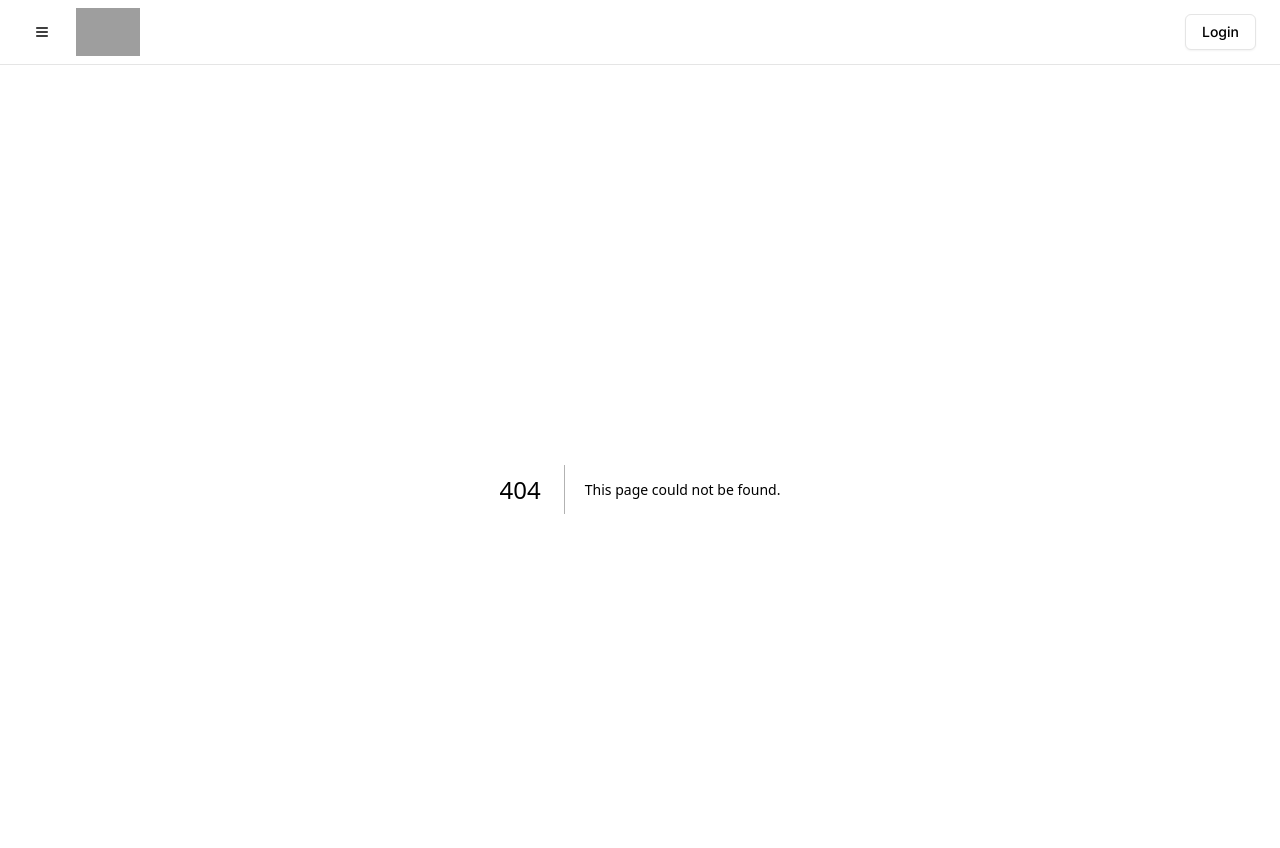
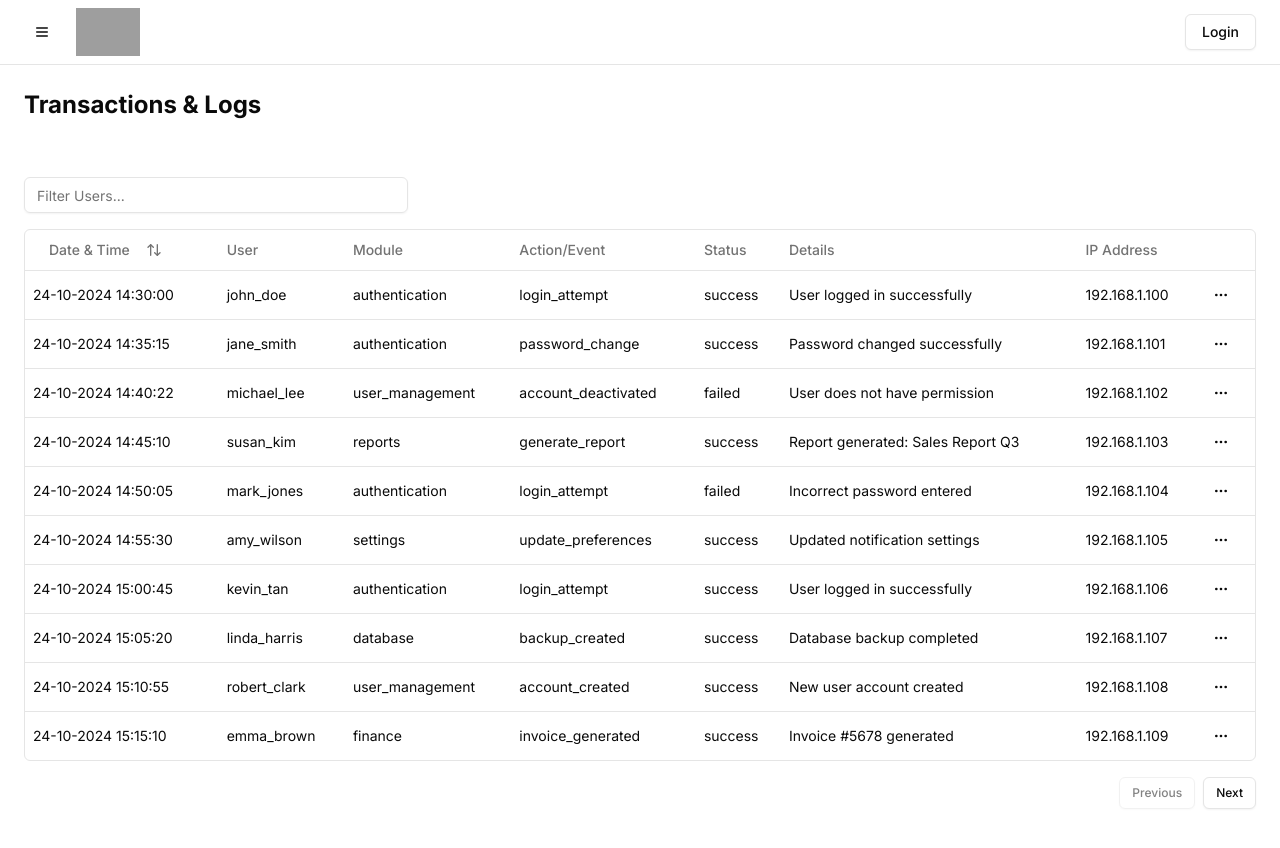
Before and after one commit to Suhas-GS-Ahana/Ahana-Reporting-Tool-FE, a Next.js app: page /transactions in a window 1280 px wide. Before the commit this address had no page. Shown: the top 848 px of the page. Built offline with nearby package versions, Linux system fonts and the light colour scheme; grey boxes are pictures that could not be loaded.

Commit message:
created transactions and logs page

```diff
--- a/package.json
+++ b/package.json
@@ -18,6 +18,7 @@
     "@radix-ui/react-switch": "^1.1.2",
     "@radix-ui/react-toast": "^1.2.5",
     "@radix-ui/react-tooltip": "^1.1.7",
+    "@tanstack/react-table": "^8.20.6",
     "class-variance-authority": "^0.7.1",
     "clsx": "^2.1.1",
     "install": "^0.13.0",
--- /dev/null
+++ b/src/app/transactions/columns.jsx
@@ -0,0 +1,77 @@
+"use client";
+
+import { MoreHorizontal,ArrowUpDown  } from "lucide-react"
+
+import { Button } from "@/components/ui/button"
+import {
+  DropdownMenu,
+  DropdownMenuContent,
+  DropdownMenuItem,
+  DropdownMenuLabel,
+  DropdownMenuSeparator,
+  DropdownMenuTrigger,
+} from "@/components/ui/dropdown-menu"
+
+export const columns = [
+  {
+    accessorKey: "datetime",
+    header: ({ column }) => {
+      return (
+        <Button
+          variant="ghost"
+          onClick={() => column.toggleSorting(column.getIsSorted() === "asc")}
+        >
+          Date & Time
+          <ArrowUpDown className="ml-2 h-4 w-4" />
+        </Button>
+      )
+    },
+  },
+  {
+    accessorKey: "user",
+    header: "User",
+  },
+  {
+    accessorKey: "module",
+    header: "Module",
+  },
+  {
+    accessorKey: "actionevent",
+    header: "Action/Event",
+  },
+  {
+    accessorKey: "status",
+    header: "Status",
+  },
+  {
+    accessorKey: "details",
+    header: "Details",
+  },
+  {
+    accessorKey: "ipaddress",
+    header: "IP Address",
+  },
+  {
+    id: "actions",
+    cell: ({ row }) => {
+      const payment = row.original
+
+      return (
+        <DropdownMenu>
+          <DropdownMenuTrigger asChild>
+            <Button variant="ghost" className="h-8 w-8 p-0">
+              <span className="sr-only">Open menu</span>
+              <MoreHorizontal className="h-4 w-4" />
+            </Button>
+          </DropdownMenuTrigger>
+          <DropdownMenuContent align="end">
+            {/* <DropdownMenuLabel>Actions</DropdownMenuLabel> */}
+            <DropdownMenuItem>View Details</DropdownMenuItem>
+            <DropdownMenuItem>Resolve</DropdownMenuItem>
+            <DropdownMenuItem>Delete</DropdownMenuItem>
+          </DropdownMenuContent>
+        </DropdownMenu>
+      )
+    },
+  },
+];
--- /dev/null
+++ b/src/app/transactions/data-table.jsx
@@ -0,0 +1,126 @@
+"use client";
+
+import * as React from "react"
+
+import {
+  ColumnFiltersState,
+  getFilteredRowModel,
+  getSortedRowModel,
+  flexRender,
+  getCoreRowModel,
+  getPaginationRowModel,
+  useReactTable,
+} from "@tanstack/react-table";
+
+import {
+  Table,
+  TableBody,
+  TableCell,
+  TableHead,
+  TableHeader,
+  TableRow,
+} from "@/components/ui/table";
+
+import { Button } from "@/components/ui/button";
+import { Input } from "@/components/ui/input"
+
+export function DataTable({ columns, data }) {
+  const [sorting, setSorting] = React.useState([])
+  const [columnFilters, setColumnFilters] = React.useState([])
+
+  const table = useReactTable({
+    data,
+    columns,
+    getCoreRowModel: getCoreRowModel(),
+    getPaginationRowModel: getPaginationRowModel(),
+    onSortingChange: setSorting,
+    getSortedRowModel: getSortedRowModel(),
+    onColumnFiltersChange: setColumnFilters,
+    getFilteredRowModel: getFilteredRowModel(),
+    state: {
+      sorting,
+      columnFilters,
+    },
+  });
+
+  return (
+    <div>
+      <div className="flex items-center py-4">
+        <Input
+          placeholder="Filter Users..."
+          value={(table.getColumn("user")?.getFilterValue()) ?? ""}
+          onChange={(event) =>
+            table.getColumn("user")?.setFilterValue(event.target.value)
+          }
+          className="max-w-sm"
+        />
+      </div>
+      <div className="rounded-md border">
+        <Table>
+          <TableHeader>
+            {table.getHeaderGroups().map((headerGroup) => (
+              <TableRow key={headerGroup.id}>
+                {headerGroup.headers.map((header) => (
+                  <TableHead key={header.id}>
+                    {header.isPlaceholder
+                      ? null
+                      : flexRender(
+                          header.column.columnDef.header,
+                          header.getContext()
+                        )}
+                  </TableHead>
+                ))}
+              </TableRow>
+            ))}
+          </TableHeader>
+          <TableBody>
+            {table.getRowModel().rows.length ? (
+              table.getRowModel().rows.map((row) => (
+                <TableRow
+                  key={row.id}
+                  data-state={row.getIsSelected() && "selected"}
+                >
+                  {row.getVisibleCells().map((cell) => (
+                    <TableCell key={cell.id}>
+                      {flexRender(
+                        cell.column.columnDef.cell,
+                        cell.getContext()
+                      )}
+                    </TableCell>
+                  ))}
+                </TableRow>
+              ))
+            ) : (
+              <TableRow>
+                <TableCell
+                  colSpan={columns.length}
+                  className="h-24 text-center"
+                >
+                  No results.
+                </TableCell>
+              </TableRow>
+            )}
+          </TableBody>
+        </Table>
+      </div>
+      <div className="flex items-center justify-end space-x-2 py-4">
+        <Button
+          variant="outline"
+          size="sm"
+          onClick={() => table.previousPage()}
+          disabled={!table.getCanPreviousPage()}
+        >
+          Previous
+        </Button>
+        <Button
+          variant="outline"
+          size="sm"
+          onClick={() => table.nextPage()}
+          disabled={!table.getCanNextPage()}
+        >
+          Next
+        </Button>
+      </div>
+    </div>
+  );
+}
--- /dev/null
+++ b/src/app/transactions/page.jsx
@@ -0,0 +1,174 @@
+import { columns } from "./columns";
+import { DataTable } from "./data-table";
+
+async function getData() {
+  // Fetch data from your API here.
+  return [
+    {
+      id: 1,
+      datetime: "24-10-2024 14:30:00",
+      user: "john_doe",
+      module: "authentication",
+      actionevent: "login_attempt",
+      status: "success",
+      details: "User logged in successfully",
+      ipaddress: "192.168.1.100"
+    },
+    {
+      id: 2,
+      datetime: "24-10-2024 14:35:15",
+      user: "jane_smith",
+      module: "authentication",
+      actionevent: "password_change",
+      status: "success",
+      details: "Password changed successfully",
+      ipaddress: "192.168.1.101"
+    },
+    {
+      id: 3,
+      datetime: "24-10-2024 14:40:22",
+      user: "michael_lee",
+      module: "user_management",
+      actionevent: "account_deactivated",
+      status: "failed",
+      details: "User does not have permission",
+      ipaddress: "192.168.1.102"
+    },
+    {
+      id: 4,
+      datetime: "24-10-2024 14:45:10",
+      user: "susan_kim",
+      module: "reports",
+      actionevent: "generate_report",
+      status: "success",
+      details: "Report generated: Sales Report Q3",
+      ipaddress: "192.168.1.103"
+    },
+    {
+      id: 5,
+      datetime: "24-10-2024 14:50:05",
+      user: "mark_jones",
+      module: "authentication",
+      actionevent: "login_attempt",
+      status: "failed",
+      details: "Incorrect password entered",
+      ipaddress: "192.168.1.104"
+    },
+    {
+      id: 6,
+      datetime: "24-10-2024 14:55:30",
+      user: "amy_wilson",
+      module: "settings",
+      actionevent: "update_preferences",
+      status: "success",
+      details: "Updated notification settings",
+      ipaddress: "192.168.1.105"
+    },
+    {
+      id: 7,
+      datetime: "24-10-2024 15:00:45",
+      user: "kevin_tan",
+      module: "authentication",
+      actionevent: "login_attempt",
+      status: "success",
+      details: "User logged in successfully",
+      ipaddress: "192.168.1.106"
+    },
+    {
+      id: 8,
+      datetime: "24-10-2024 15:05:20",
+      user: "linda_harris",
+      module: "database",
+      actionevent: "backup_created",
+      status: "success",
+      details: "Database backup completed",
+      ipaddress: "192.168.1.107"
+    },
+    {
+      id: 9,
+      datetime: "24-10-2024 15:10:55",
+      user: "robert_clark",
+      module: "user_management",
+      actionevent: "account_created",
+      status: "success",
+      details: "New user account created",
+      ipaddress: "192.168.1.108"
+    },
+    {
+      id: 10,
+      datetime: "24-10-2024 15:15:10",
+      user: "emma_brown",
+      module: "finance",
+      actionevent: "invoice_generated",
+      status: "success",
+      details: "Invoice #5678 generated",
+      ipaddress: "192.168.1.109"
+    },
+    {
+      id: 11,
+      datetime: "24-10-2024 15:20:35",
+      user: "oliver_martin",
+      module: "authentication",
+      actionevent: "password_reset",
+      status: "success",
+      details: "Password reset link sent",
+      ipaddress: "192.168.1.110"
+    },
+    {
+      id: 12,
+      datetime: "24-10-2024 15:25:40",
+      user: "chloe_evans",
+      module: "settings",
+      actionevent: "update_profile",
+      status: "success",
+      details: "Profile information updated",
+      ipaddress: "192.168.1.111"
+    },
+    {
+      id: 13,
+      datetime: "24-10-2024 15:30:50",
+      user: "ethan_wright",
+      module: "reports",
+      actionevent: "export_data",
+      status: "success",
+      details: "Exported sales data",
+      ipaddress: "192.168.1.112"
+    },
+    {
+      id: 14,
+      datetime: "24-10-2024 15:35:25",
+      user: "mia_rodriguez",
+      module: "authentication",
+      actionevent: "login_attempt",
+      status: "failed",
+      details: "User account locked due to multiple failed attempts",
+      ipaddress: "192.168.1.113"
+    },
+    {
+      id: 15,
+      datetime: "24-10-2024 15:40:00",
+      user: "daniel_moore",
+      module: "database",
+      actionevent: "restore_attempt",
+      status: "failed",
+      details: "Database restore failed due to missing files",
+      ipaddress: "192.168.1.114"
+    }
+  ];
+}
+
+async function Transactions() {
+  const data = await getData();
+  return (
+    <div>
+      <div>
+        <h1 className="text-2xl font-bold">Transactions & Logs</h1>
+      </div>
+      <div className="container mx-auto py-10">
+        <DataTable columns={columns} data={data} />
+      </div>
+    </div>
+  );
+}
+
+export default Transactions;
```
Also changed, not shown: 1 other file (tests, documents, lock files or other folders).
